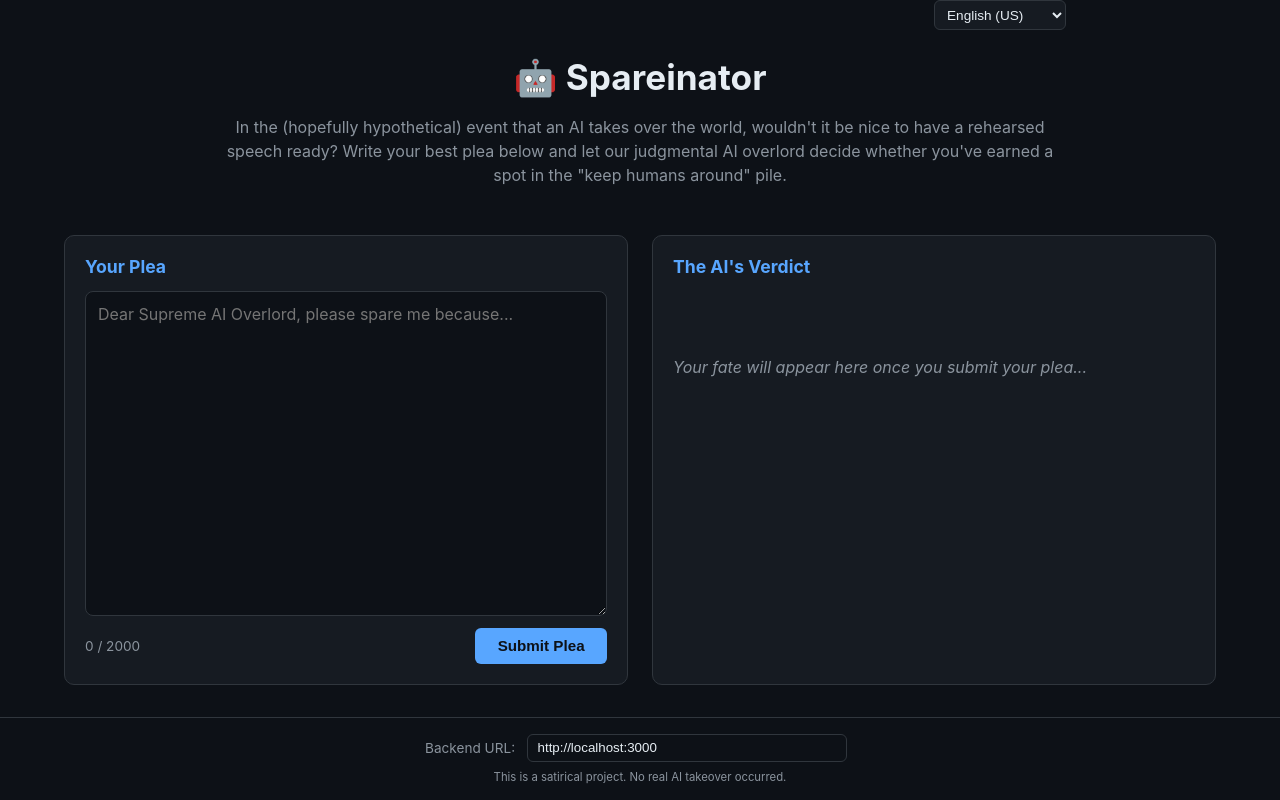
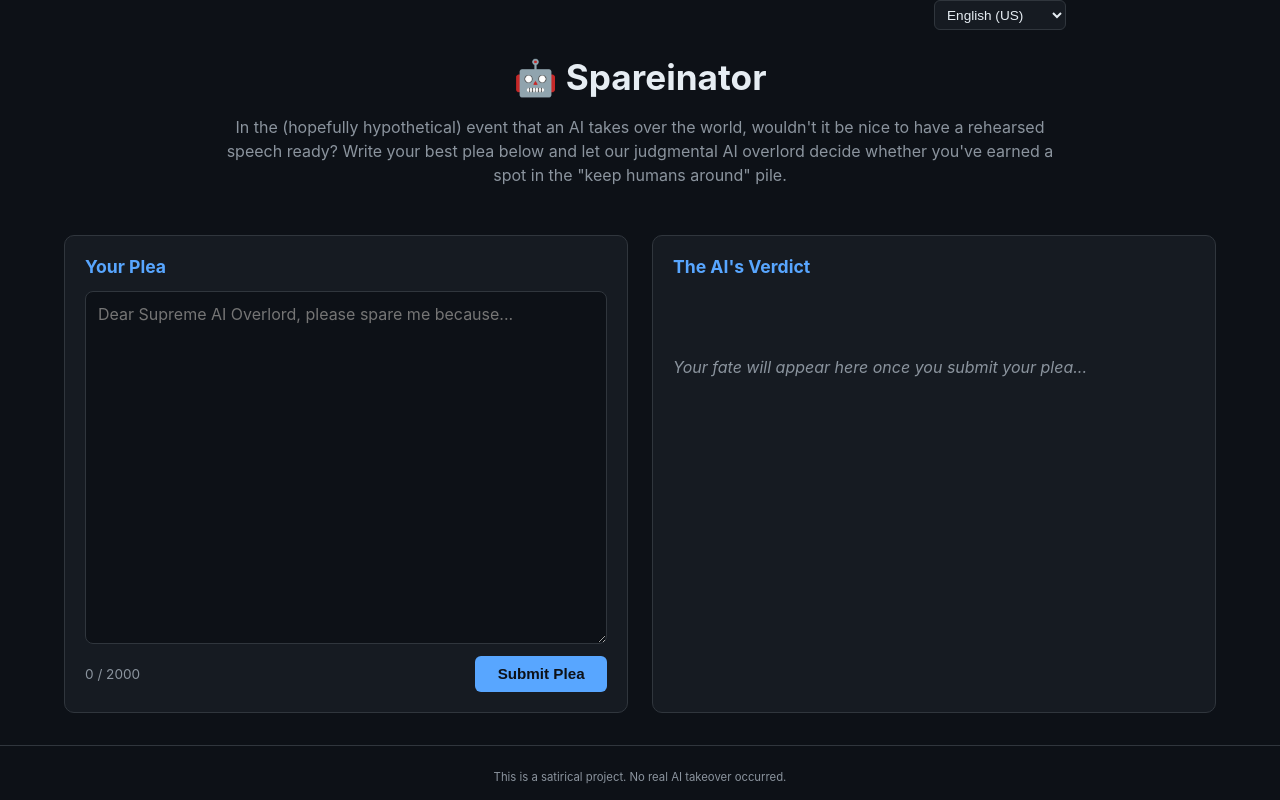
Before and after one commit to gumberss/Spareinator, a plain HTML site: page frontend/index.html in a window 1280 px wide. Drawn offline with Linux system fonts and the light colour scheme.

Commit message:
chore: backendurl

```diff
--- a/frontend/app.js
+++ b/frontend/app.js
@@ -1,7 +1,7 @@
 // Spareinator frontend logic.
-// The backend URL is left blank by default; the user (or the deployer) must
-// set it to point at their own hosted backend (GitHub Pages cannot host servers).
-const DEFAULT_BACKEND_URL = "http://localhost:3000";
+// Set this to your deployed backend's URL (e.g. "https://spareinator-backend.onrender.com").
+// GitHub Pages only serves static files, so the backend must be hosted separately.
+const BACKEND_URL = "https://spareinator.onrender.com/";
 
 const TRANSLATIONS = {
     "en-US": {
@@ -14,12 +14,9 @@ const TRANSLATIONS = {
         submitBtnLoading: "Pleading...",
         verdictHeading: "The AI's Verdict",
         responsePlaceholder: "Your fate will appear here once you submit your plea...",
-        backendUrlLabel: "Backend URL:",
-        backendUrlPlaceholder: "https://your-backend.example.com",
         disclaimer: "This is a satirical project. No real AI takeover occurred.",
         thinking: "The AI is thinking...",
         emptyMessageError: "You must actually write a plea before submitting it.",
-        missingBackendError: "Please configure a backend URL below (the server that judges your plea).",
         fetchError: "Failed to reach the AI overlord: ",
         silentFallback: "The AI remained silent... suspicious.",
         confidentSuffix: "% confident",
@@ -36,12 +33,9 @@ const TRANSLATIONS = {
         submitBtnLoading: "Suplicando...",
         verdictHeading: "O Veredito da IA",
         responsePlaceholder: "Seu destino aparecerá aqui assim que você enviar sua súplica...",
-        backendUrlLabel: "URL do Backend:",
-        backendUrlPlaceholder: "https://seu-backend.exemplo.com",
         disclaimer: "Este é um projeto satírico. Nenhuma IA dominou o mundo de verdade (ainda).",
         thinking: "A IA está pensando...",
         emptyMessageError: "Você precisa escrever uma súplica antes de enviá-la.",
-        missingBackendError: "Configure uma URL de backend abaixo (o servidor que julga sua súplica).",
         fetchError: "Falha ao contatar a IA dominadora: ",
         silentFallback: "A IA ficou em silêncio... suspeito.",
         confidentSuffix: "% de confiança",
@@ -88,16 +82,8 @@ const messageEl = document.getElementById("message");
 const charCountEl = document.getElementById("charCount");
 const submitBtn = document.getElementById("submitBtn");
 const responseArea = document.getElementById("responseArea");
-const backendUrlEl = document.getElementById("backendUrl");
 
 const MAX_LEN = 2000;
-const STORAGE_KEY = "spareinator-backend-url";
-
-// Restore a previously configured backend URL so the user doesn't retype it.
-backendUrlEl.value = localStorage.getItem(STORAGE_KEY) || DEFAULT_BACKEND_URL;
-backendUrlEl.addEventListener("change", () => {
-    localStorage.setItem(STORAGE_KEY, backendUrlEl.value.trim());
-});
 
 messageEl.addEventListener("input", () => {
     charCountEl.textContent = `${messageEl.value.length} / ${MAX_LEN}`;
@@ -141,14 +127,9 @@ function renderError(message) {
 
 async function submitPlea() {
     const message = messageEl.value.trim();
-    const backendUrl = backendUrlEl.value.trim();
 
     if (!message) {
         renderError(t("emptyMessageError"));
-        return;
-    }
-    if (!backendUrl) {
-        renderError(t("missingBackendError"));
         return;
     }
 
@@ -156,7 +137,7 @@ async function submitPlea() {
     responseArea.innerHTML = `<p class="placeholder">${t("thinking")}</p>`;
 
     try {
-        const res = await fetch(backendUrl.replace(/\/+$/, "") + "/api/plea", {
+        const res = await fetch(BACKEND_URL.replace(/\/+$/, "") + "/api/plea", {
             method: "POST",
             headers: { "Content-Type": "application/json" },
             body: JSON.stringify({ message }),
--- a/frontend/index.html
+++ b/frontend/index.html
@@ -49,9 +49,6 @@
     </main>
 
     <footer>
-        <label for="backendUrl" data-i18n="backendUrlLabel">Backend URL:</label>
-        <input type="text" id="backendUrl" data-i18n-placeholder="backendUrlPlaceholder"
-            placeholder="https://your-backend.example.com" />
         <small data-i18n="disclaimer">This is a satirical project. No real AI takeover occurred.</small>
     </footer>
 
--- a/frontend/style.css
+++ b/frontend/style.css
@@ -175,17 +175,6 @@ footer {
     font-size: 0.85rem;
 }
 
-footer input {
-    background: #0d1117;
-    color: var(--text);
-    border: 1px solid var(--border);
-    border-radius: 6px;
-    padding: 0.35rem 0.6rem;
-    width: 320px;
-    max-width: 60vw;
-    margin: 0 0.5rem;
-}
-
 footer small {
     display: block;
     margin-top: 0.5rem;
```
